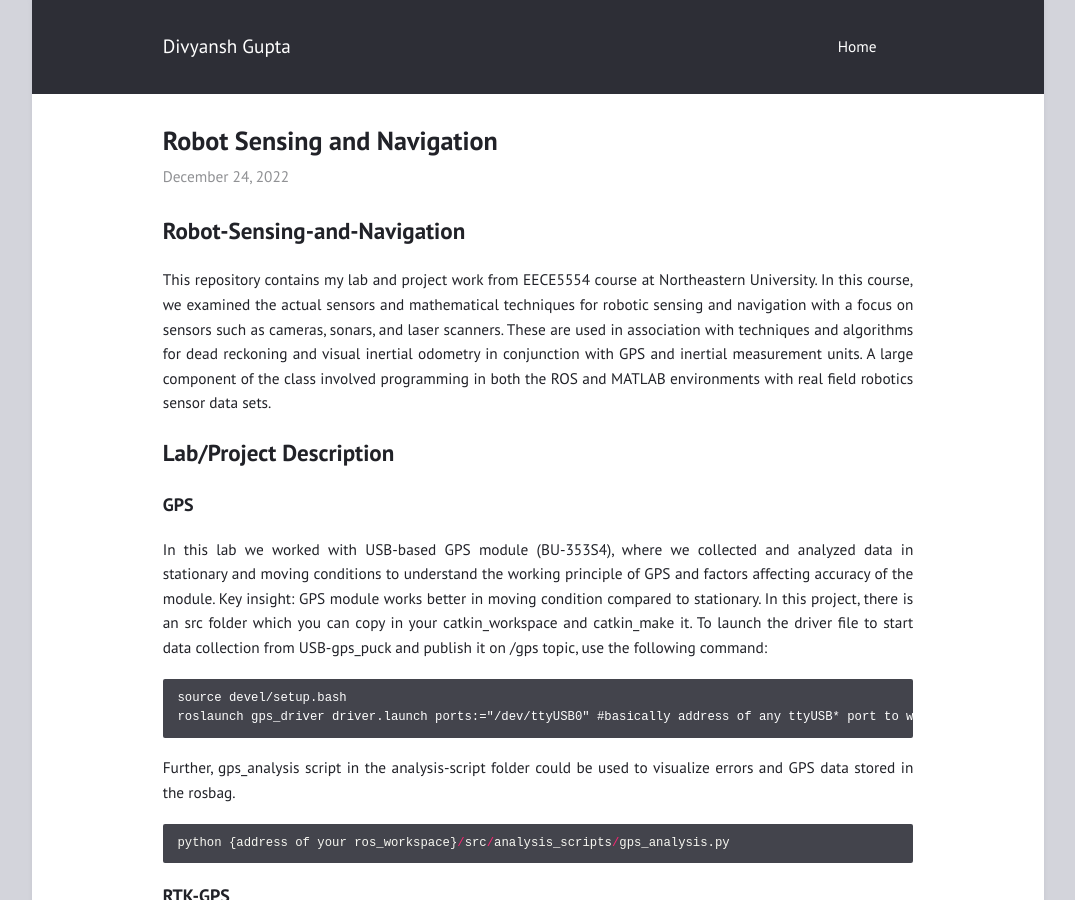
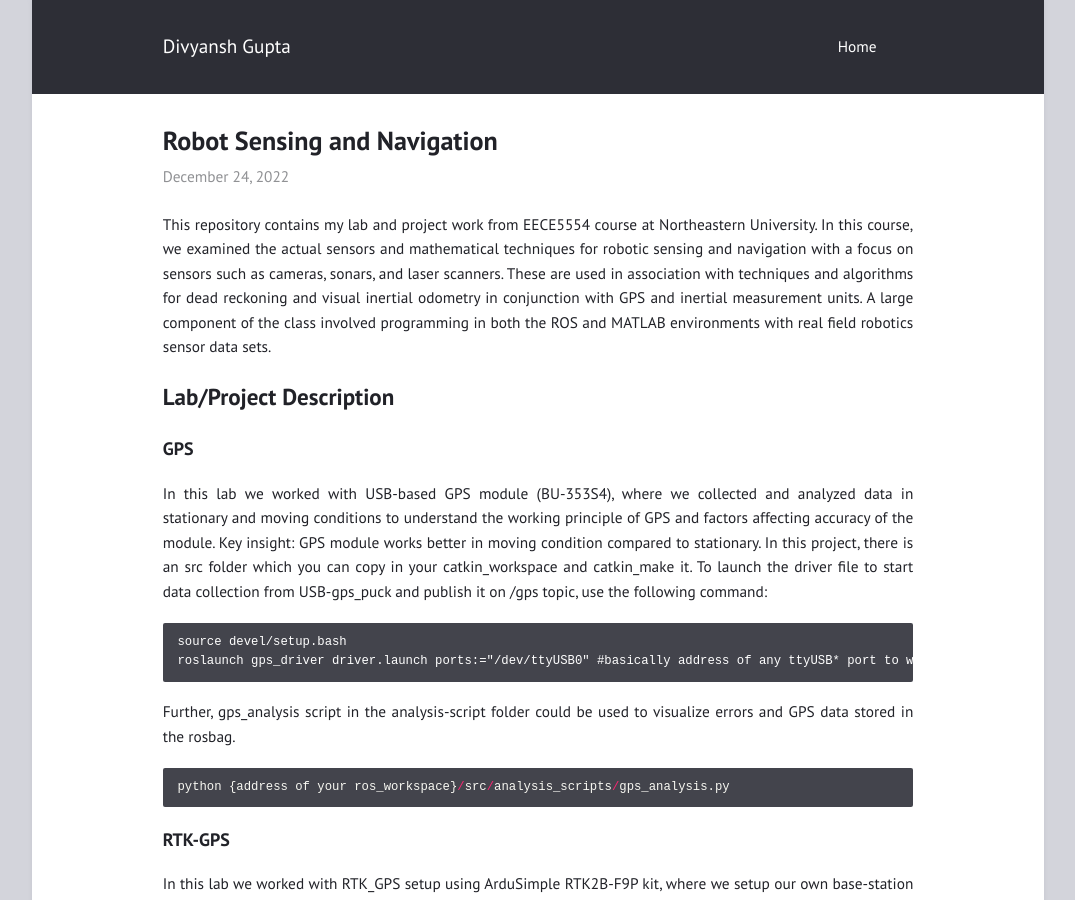
Before and after one commit to gupta-divy/gupta-divy.github.io, a Jekyll site: the page built from _posts/2022-12-24-Robot-Sensing-and-Navigation.md, in a window 1280 px wide and 900 px high. Shown: the whole window, without its empty margins (102-1177 px from the left). Built offline with Jekyll 4.4.1, drawn with Linux system fonts in a browser that asks for light colours.

Commit message:
Update 2022-12-24-Robot-Sensing-and-Navigation.md

```diff
--- a/_posts/2022-12-24-Robot-Sensing-and-Navigation.md
+++ b/_posts/2022-12-24-Robot-Sensing-and-Navigation.md
@@ -3,9 +3,6 @@
 layout: post
 categories: blog
 ---
-
-# Robot-Sensing-and-Navigation
-
 This repository contains my lab and project work from EECE5554 course at Northeastern University. In this course, we examined the actual sensors and mathematical techniques for robotic sensing and navigation with a focus on sensors such as cameras, sonars, and laser scanners. These are used in association with techniques and algorithms for dead reckoning and visual inertial odometry in conjunction with GPS and inertial measurement units. A large component of the class involved programming in both the ROS and MATLAB environments with real field robotics sensor data sets.
 
 
```
